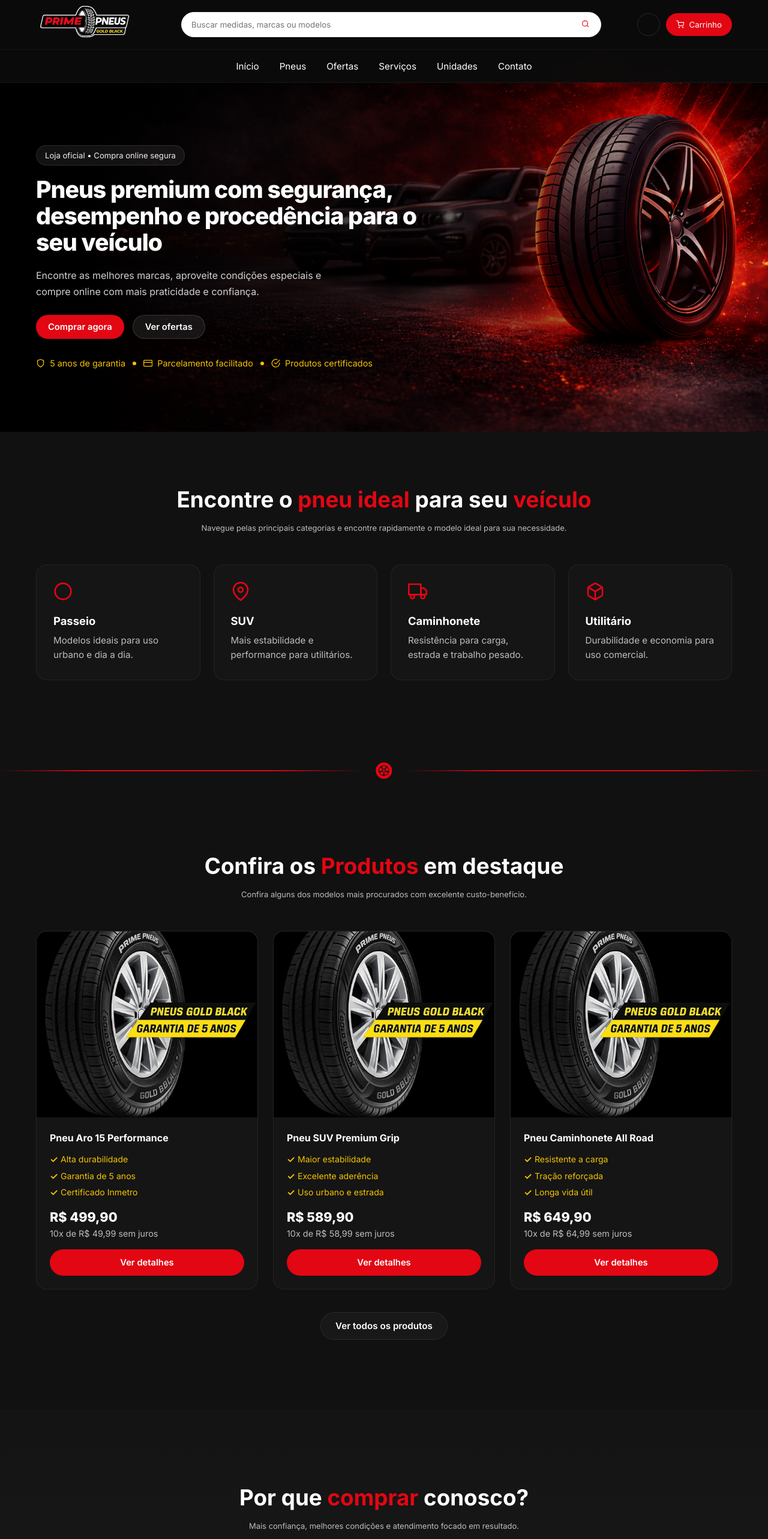
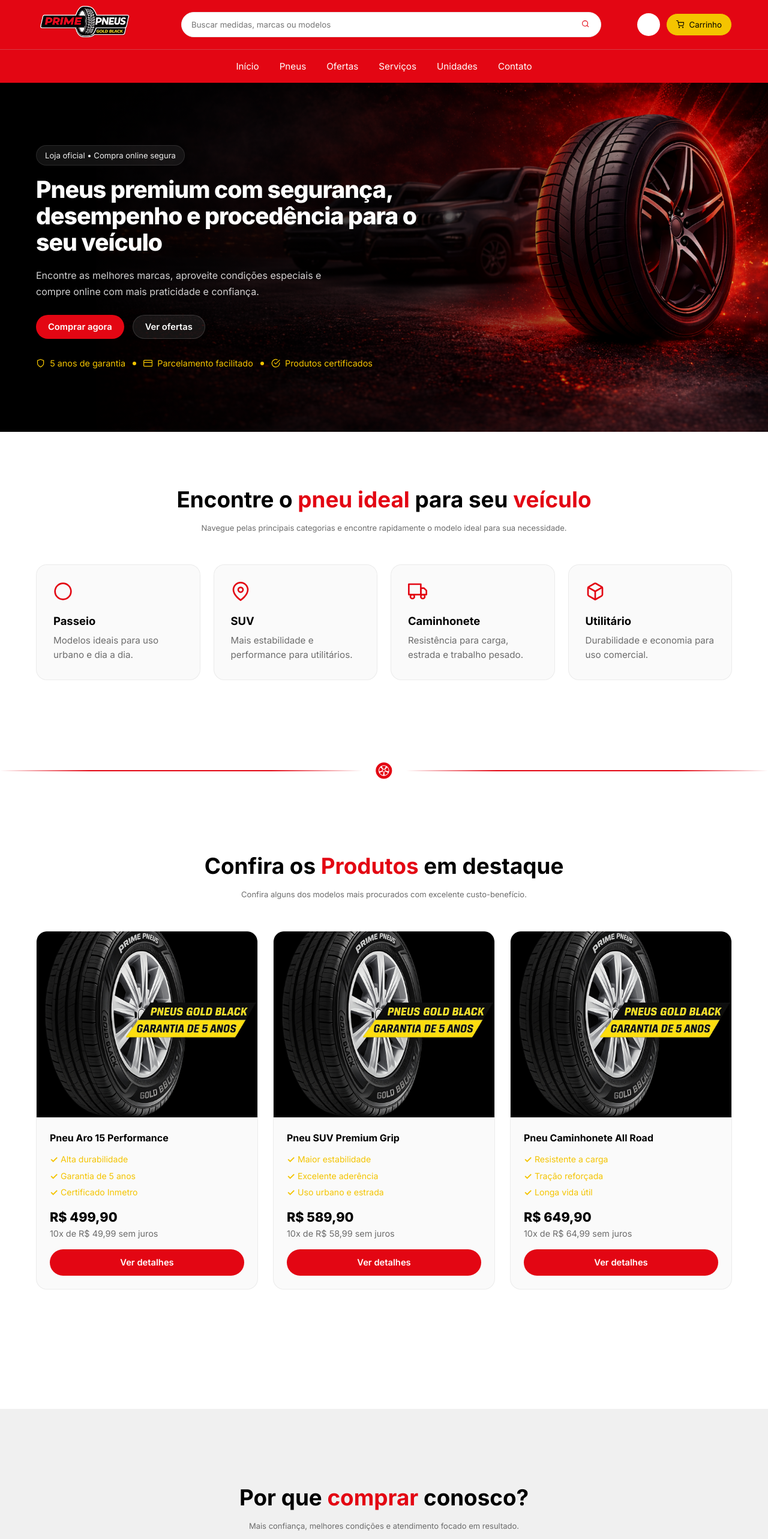
Before and after one commit to Gabriel090207/LeonardoLojaPneus, a React (Vite) app in the folder frontend/: page / in a window 1280 px wide. Shown: the top 2566 px of the page at 60% size. Built offline with nearby package versions, Linux system fonts and the light colour scheme; no server answers; the database is empty; sample sign-in values are in the browser's storage.

Commit message:
nova paleta de cores

```diff
--- a/frontend/src/components/Benefits/Benefits.css
+++ b/frontend/src/components/Benefits/Benefits.css
@@ -1,6 +1,6 @@
 .benefits {
   padding: 125px 0;
-  background: linear-gradient(180deg, #141414 0%, #1b1b1b 100%);
+  background: #f0f0f0;
 }
 
 .benefits__grid {
@@ -29,6 +29,7 @@
 }
 
 .benefits__card h3 {
+  color: #000;
   font-size: 1.25rem;
   margin-bottom: 12px;
 }
--- a/frontend/src/components/Brands/Brands.css
+++ b/frontend/src/components/Brands/Brands.css
@@ -30,8 +30,8 @@
   height: 86px;
   margin-right: 18px;
   border-radius: 16px;
-  border: 1px solid rgba(255, 255, 255, 0.06);
-  background: rgba(255, 255, 255, 0.02);
+
+  border: 1px solid rgba(0,0,0,0.06);
   display: flex;
   align-items: center;
   justify-content: center;
--- a/frontend/src/components/Categories/Categories.css
+++ b/frontend/src/components/Categories/Categories.css
@@ -23,6 +23,7 @@
 .section-header h2 {
   font-size: 2.3rem;
   margin-bottom: 14px;
+  color: #000;
 }
 
 .section-header p {
@@ -38,8 +39,9 @@
 }
 
 .categories__card {
-  background: rgba(255,255,255,0.02);
-  border: 1px solid rgba(255,255,255,0.06);
+  background: #fafafa;
+
+  border: 1px solid rgba(0,0,0,0.06);
   border-radius: 18px;
   padding: 28px;
   transition: var(--transition);
@@ -47,7 +49,7 @@
 
 .categories__card:hover {
   transform: translateY(-6px);
-  border-color: rgba(255,255,255,0.12);
+
 }
 
 .categories__card svg {
@@ -59,6 +61,8 @@
 .categories__card h3 {
   font-size: 1.15rem;
   margin-bottom: 10px;
+   color: #000;
+
 }
 
 .categories__card p {
--- a/frontend/src/components/FeaturedProducts/FeaturedProducts.css
+++ b/frontend/src/components/FeaturedProducts/FeaturedProducts.css
@@ -19,7 +19,7 @@
 
 .product-card:hover {
   transform: translateY(-6px);
-  border-color: rgba(255,255,255,0.12);
+
 }
 
 .product-card__image {
@@ -82,7 +82,7 @@
   display: block;
   font-size: 1.35rem;
   font-weight: 800;
-  color: #ffffff;
+  color: #000000;
   margin-bottom: 6px;
 }
 
--- a/frontend/src/components/Header/Header.css
+++ b/frontend/src/components/Header/Header.css
@@ -5,9 +5,9 @@
   top: 0;
   left: 0;
   z-index: 1000;
-  background: rgba(11, 11, 11, 0.96);
+  background: var(--color-primary);
   backdrop-filter: blur(10px);
-  border-bottom: 1px solid rgba(255,255,255,0.06);
+  border-bottom: 1px solid rgba(255, 255, 255, 0);
 }
 
 /* DESKTOP */
@@ -16,7 +16,7 @@
 }
 
 .header__top {
-  border-bottom: 1px solid rgba(255,255,255,0.04);
+  border-bottom: 1px solid rgba(184, 184, 184, 0.305);
 }
 
 .header__top-container {
@@ -94,8 +94,9 @@
 }
 
 .header__cart-button {
-  background: var(--color-primary);
+  background: var(--color-secondary);
   border-color: var(--color-primary);
+  color: #000;
     transition: 0.2s;
 }
 
@@ -264,9 +265,9 @@
   width: 38px;
   height: 38px;
   border-radius: 50%;
-   border: 1px solid rgba(255,255,255,0.12);
-  background: transparent;
-  color: #fff;
+  border: 1px solid rgba(255,255,255,0.12);
+  background: #fff;
+  color: var(--color-primary);
 
   display: flex;
   align-items: center;
--- a/frontend/src/components/Services/Services.css
+++ b/frontend/src/components/Services/Services.css
@@ -19,14 +19,15 @@
 .services__item {
   padding: 28px;
   border-radius: 18px;
-  background: rgba(255,255,255,0.02);
-  border: 1px solid rgba(255,255,255,0.06);
+  background: #fafafa;
+
+  border: 1px solid rgba(0,0,0,0.06);
   transition: var(--transition);
 }
 
 .services__item:hover {
   transform: translateY(-6px);
-  border-color: rgba(255,255,255,0.12);
+
 }
 
 .services__icon {
@@ -43,6 +44,7 @@
 }
 
 .services__item h3 {
+  color: #000;
   font-size: 1.08rem;
   margin-bottom: 10px;
 }
--- a/frontend/src/components/UnitsCTA/UnitsCTA.css
+++ b/frontend/src/components/UnitsCTA/UnitsCTA.css
@@ -1,6 +1,6 @@
 .units-cta {
   padding: 95px 0;
-   background: linear-gradient(180deg, #141414 0%, #1b1b1b 100%);
+  background: #f0f0f0;
 }
 
 .units-cta__box {
@@ -9,8 +9,8 @@
   padding: 60px 40px;
   border-radius: 24px;
   text-align: center;
-  background: rgba(255,255,255,0.02);
-  border: 1px solid rgba(255,255,255,0.06);
+  background: #fafafa;
+  border: 1px solid rgba(0,0,0,0.06);
 }
 
 .units-cta__icon {
@@ -40,6 +40,7 @@
 .units-cta h2 {
   font-size: 2.4rem;
   margin-bottom: 16px;
+  color: #000;
 }
 
 .units-cta p {
--- a/frontend/src/pages/Home/Home.css
+++ b/frontend/src/pages/Home/Home.css
@@ -1,6 +1,6 @@
 .home {
   width: 100%;
-  background: #111;
+  background: #ffffff;
 }
 
 .home__content {
--- a/frontend/src/pages/Tires/Tires.css
+++ b/frontend/src/pages/Tires/Tires.css
@@ -175,8 +175,8 @@
 
 /* CARD - MESMO ESTILO HOME */
 .product-card {
-  background: rgba(255,255,255,0.02);
-  border: 1px solid rgba(255,255,255,0.06);
+  background: #fafafa;
+  border: 1px solid rgba(0,0,0,0.06);
   border-radius: 18px;
   overflow: hidden;
   transition: var(--transition);
@@ -184,7 +184,7 @@
 
 .product-card:hover {
   transform: translateY(-6px);
-  border-color: rgba(255,255,255,0.12);
+
 }
 
 .product-card__image {
@@ -214,6 +214,7 @@
   line-height: 1.5;
   margin-bottom: -10px;
   min-height: 48px;
+  color: #000;
 }
 
 .product-card__benefits {
@@ -247,7 +248,7 @@
   display: block;
   font-size: 1.35rem;
   font-weight: 800;
-  color: #ffffff;
+  color: #000000;
   margin-bottom: 6px;
 }
 
--- a/frontend/src/styles/global.css
+++ b/frontend/src/styles/global.css
@@ -7,7 +7,7 @@
   --color-dark: #0d0d0d;
   --color-dark-light: #1a1a1a;
   --color-text: #ffffff;
-  --color-text-muted: #bdbdbd;
+  --color-text-muted: #6c6c6c;
   --color-border: #2a2a2a;
   --color-background: #111111;
 
```
